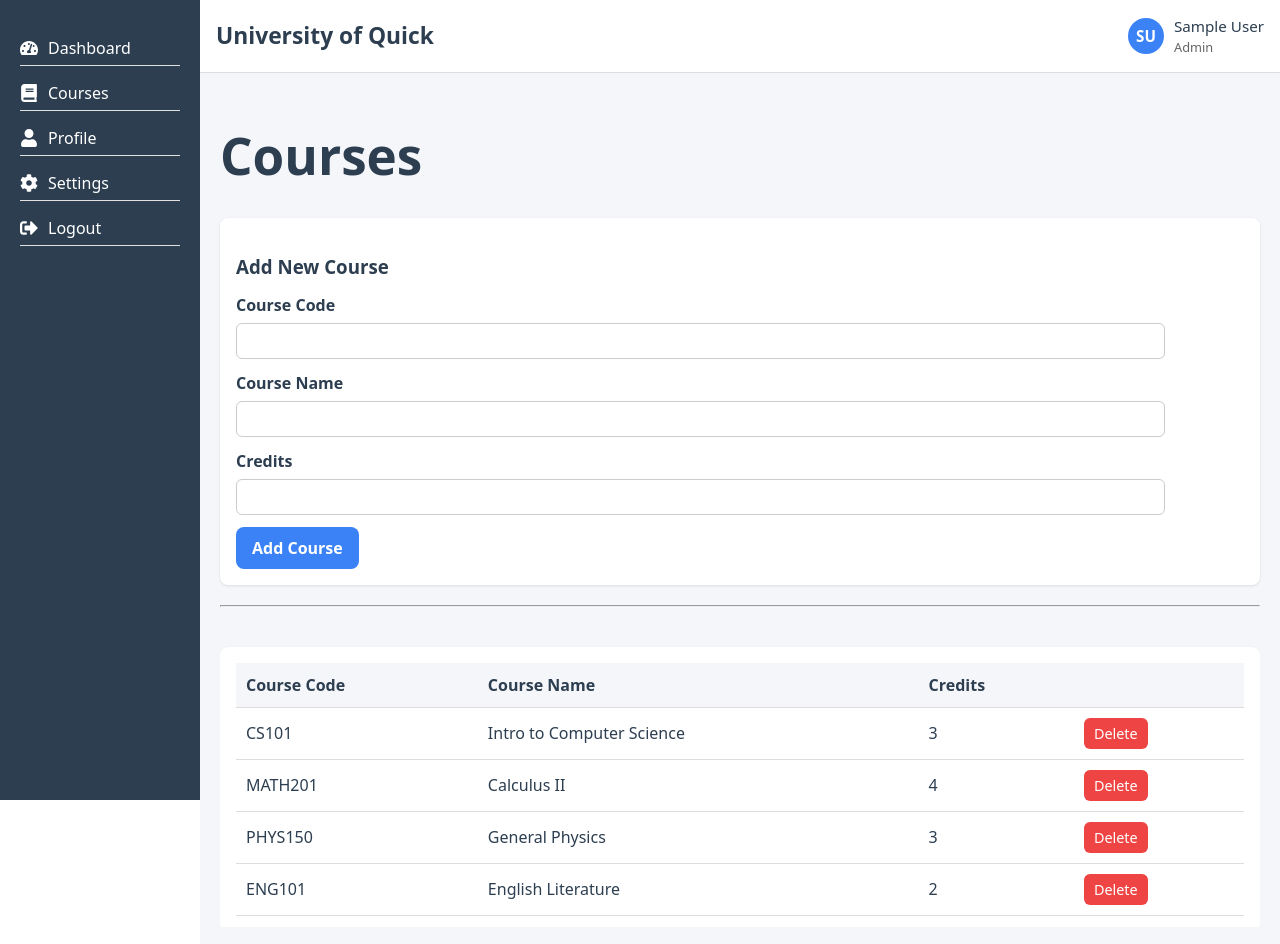
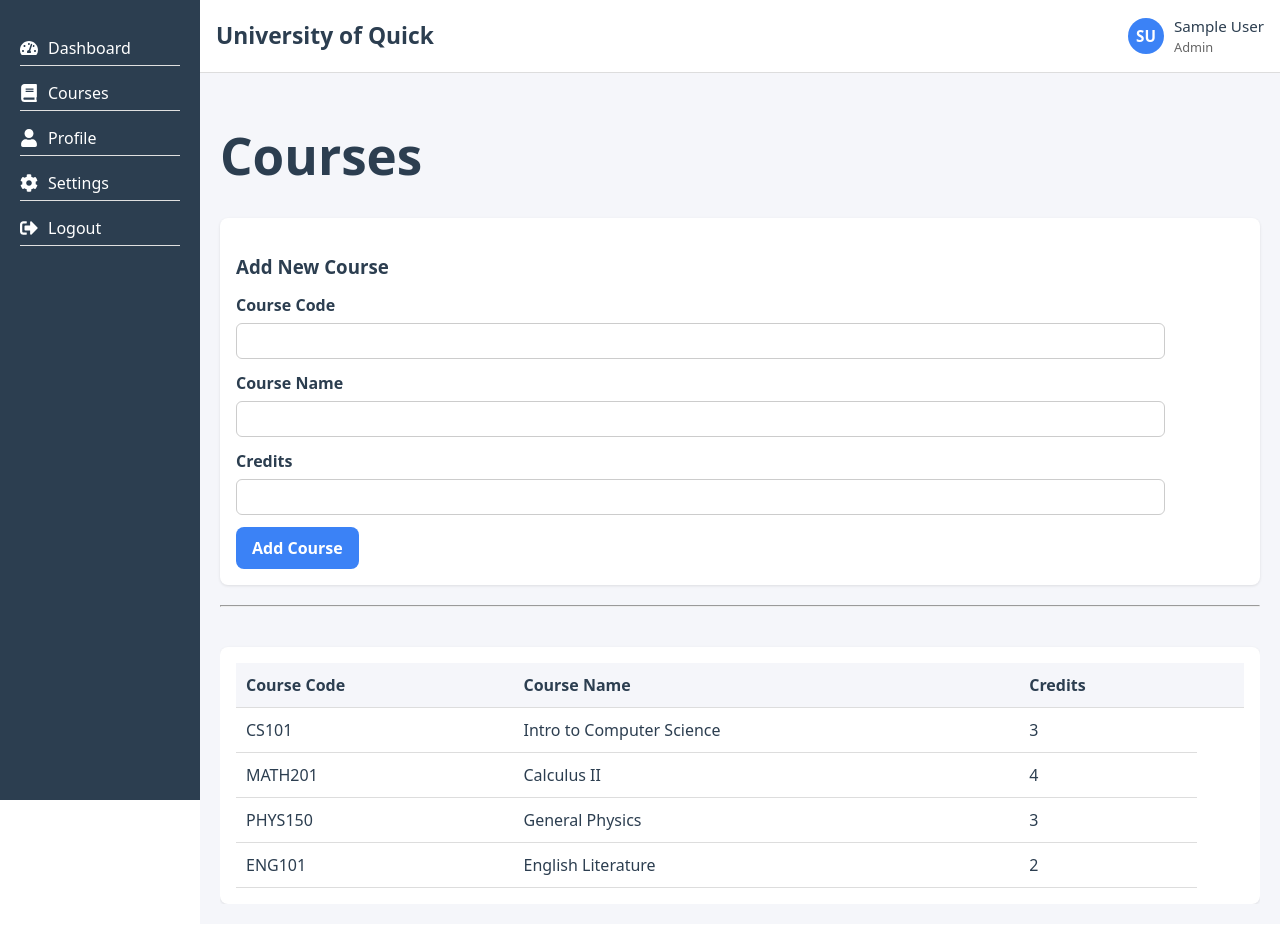
Before and after one commit to mahier8/university-admin, a React (Vite) app: page /courses in a window 1280 px wide. Shown: the top 944 px of the page. Built offline with nearby package versions, Linux system fonts and the light colour scheme; sample sign-in values are in the browser's storage.

Commit message:
CoursePage, conditionally render delete buttons

```diff
--- a/src/components/molecules/CourseTable.tsx
+++ b/src/components/molecules/CourseTable.tsx
@@ -4,6 +4,9 @@ import styled from "@emotion/styled";
 // jotai
 import { useSetAtom } from "jotai";
 import { removeCourseAtom } from "../atoms/courseAtoms";
+
+// context
+import { useAuth } from "../../contexts/AuthContext";
 
 interface Course {
   id: number;
@@ -18,6 +21,9 @@ interface CourseTableProps {
 
 export default function CourseTable({ courses }: CourseTableProps) {
   const removeCourse = useSetAtom(removeCourseAtom);
+
+  // uget the users
+  const { user } = useAuth();
 
   return (
     <TableContainer>
@@ -41,11 +47,17 @@ export default function CourseTable({ courses }: CourseTableProps) {
                 <td style={{color: "#2c3e50" }}>{course.code}</td>
                 <td style={{color: "#2c3e50" }}>{course.name}</td>
                 <td style={{color: "#2c3e50" }}>{course.credits}</td>
+
+                          {user?.role === "superadmin" && (
+
                 <td>
                   <DeleteButton onClick={() => removeCourse(course.id)}>
                     Delete
                   </DeleteButton>
                 </td>
+
+          )}
+
               </tr>
             ))
           )}
```
